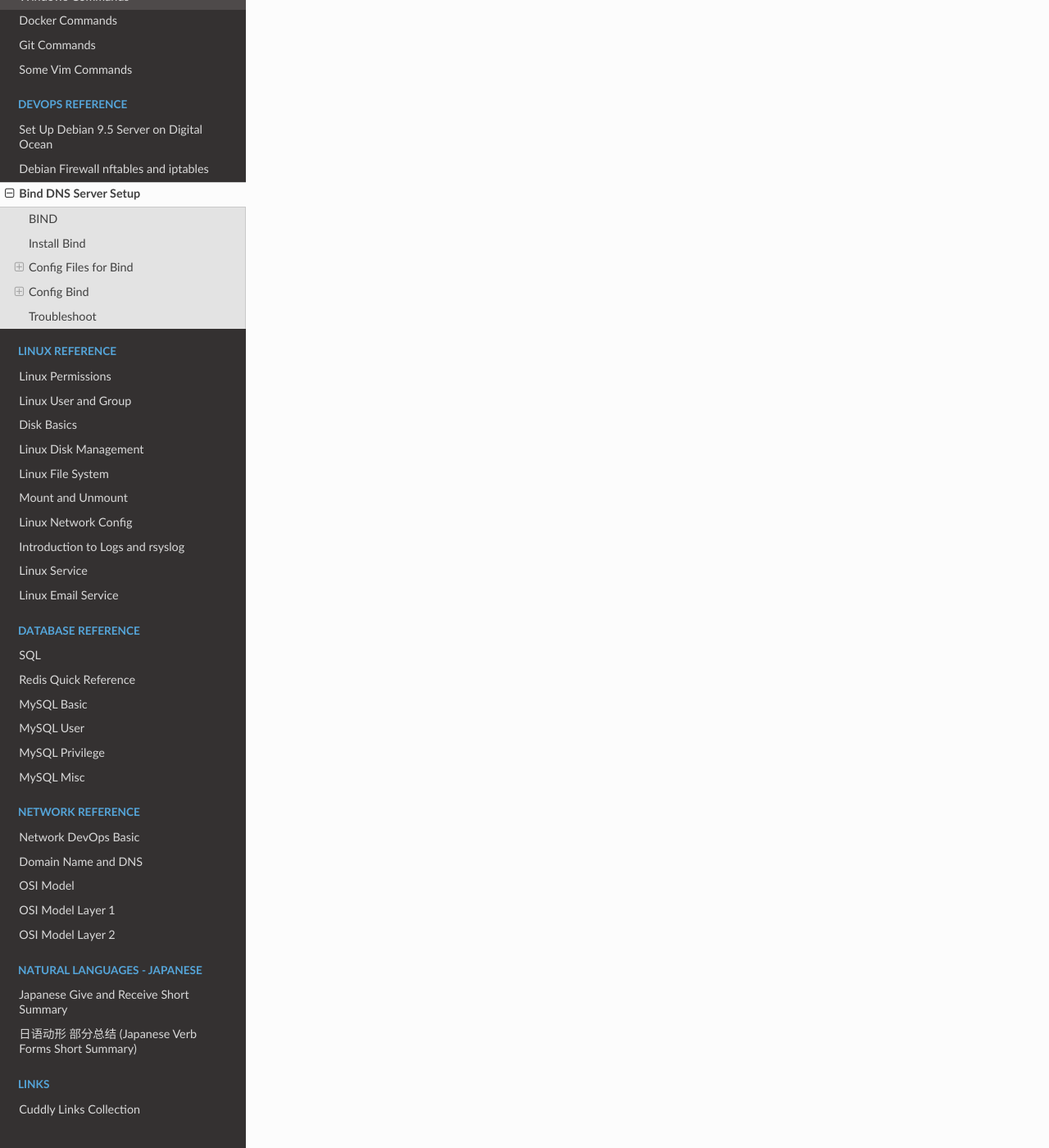
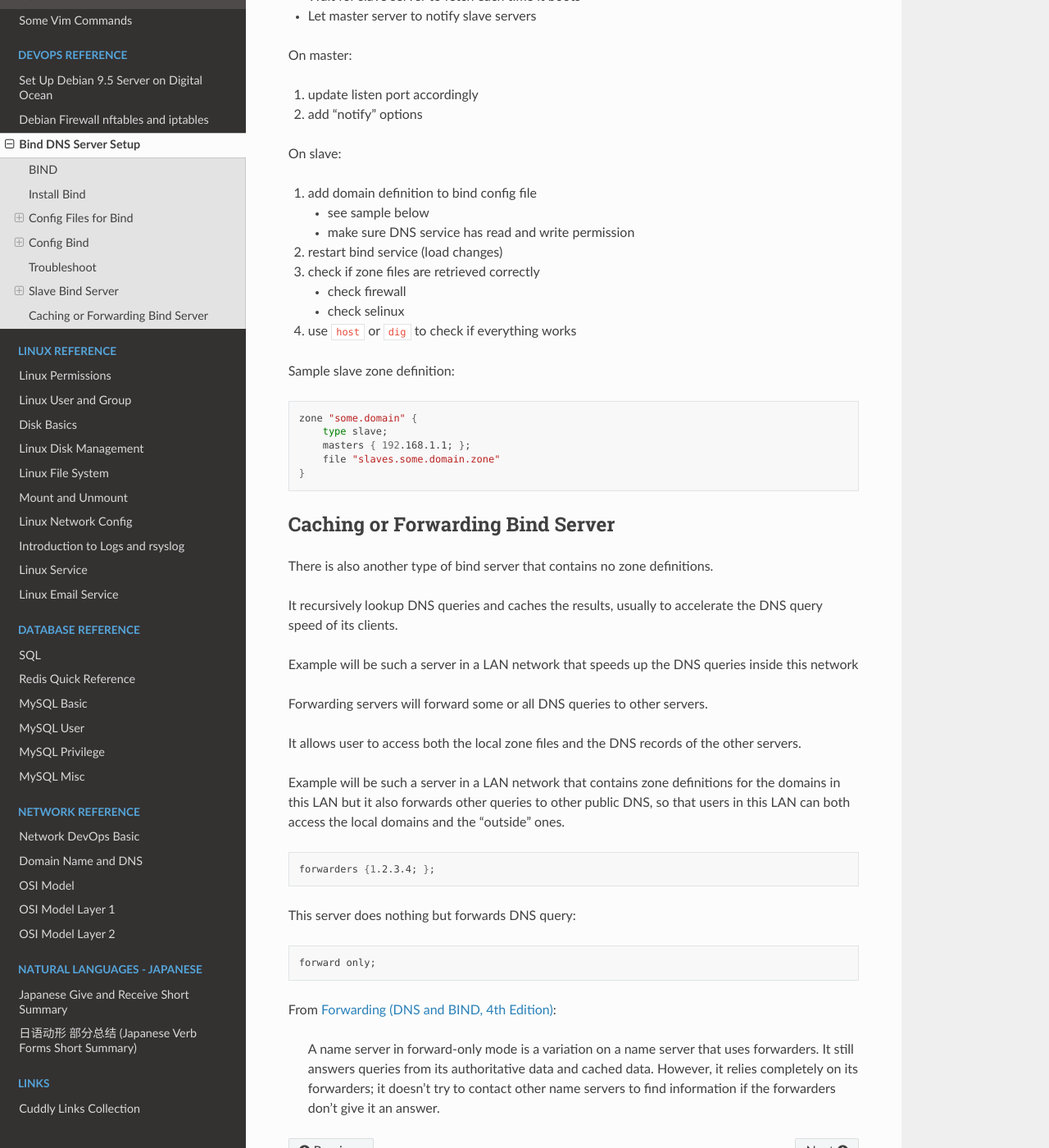
Before and after one commit to snowme34/snowme34.com, a Sphinx documentation site: the page built from docs/source/reference/devops/bind-dns-server-setup.md, in a window 1280 px wide and 1400 px high, scrolled down 5242 px. Shown: the whole window at 82% size. Built offline with Sphinx 7.4.7 and the Read the Docs theme 2.0.0, drawn with Linux system fonts in a browser that asks for light colours; some of the changed text lies outside the part shown.

Commit message:
add secondary and caching bind servers

````diff
--- a/docs/source/reference/devops/bind-dns-server-setup.md
+++ b/docs/source/reference/devops/bind-dns-server-setup.md
@@ -241,3 +241,77 @@ named-checkzone some.domain some.domain.zone     # domain zone-file
 It's usually either grammar errors or permission errors.
 
 Make sure all zone files have reading permission on.
+
+## Slave Bind Server
+
+To backup or load balance, bind servers can be configured to be slave.
+
+* large amount of DNS requests
+* master server stops working
+
+All information of slave bind server is retrieved from master server.
+All changes are made on master server.
+
+### Configure a Slave Bind Server (brief)
+
+There are multiple ways to "update" the zone files on salve server. Two examples:
+
+* Wait for slave server to fetch each time it boots
+* Let master server to notify slave servers
+
+On master:
+
+1. update listen port accordingly
+2. add "notify" options
+
+On slave:
+
+1. add domain definition to bind config file
+   * see sample below
+   * make sure DNS service has read and write permission
+2. restart bind service (load changes)
+3. check if zone files are retrieved correctly
+    * check firewall
+    * check selinux
+4. use `host` or `dig` to check if everything works
+
+Sample slave zone definition:
+
+```bash
+zone "some.domain" {
+    type slave;
+    masters { 192.168.1.1; };
+    file "slaves.some.domain.zone"
+}
+```
+
+## Caching or Forwarding Bind Server
+
+There is also another type of bind server that contains no zone definitions.
+
+It recursively lookup DNS queries and caches the results,
+usually to accelerate the DNS query speed of its clients.
+
+Example will be such a server in a LAN network that speeds up the DNS queries inside this network
+
+Forwarding servers will forward some or all DNS queries to other servers.
+
+It allows user to access both the local zone files and the DNS records of the other servers.
+
+Example will be such a server in a LAN network that contains zone definitions for
+the domains in this LAN but it also forwards other queries to other public DNS,
+so that users in this LAN can both access the local domains and the "outside" ones.
+
+```bash
+forwarders {1.2.3.4; };
+```
+
+This server does nothing but forwards DNS query:
+
+```bash
+forward only;
+```
+
+From [Forwarding (DNS and BIND, 4th Edition)](https://docstore.mik.ua/orelly/networking_2ndEd/dns/ch10_05.htm):
+
+> A name server in forward-only mode is a variation on a name server that uses forwarders. It still answers queries from its authoritative data and cached data. However, it relies completely on its forwarders; it doesn't try to contact other name servers to find information if the forwarders don't give it an answer.
````
Also changed, not shown: other parts of docs/source/reference/devops/bind-dns-server-setup.md (+2 -2 lines).
